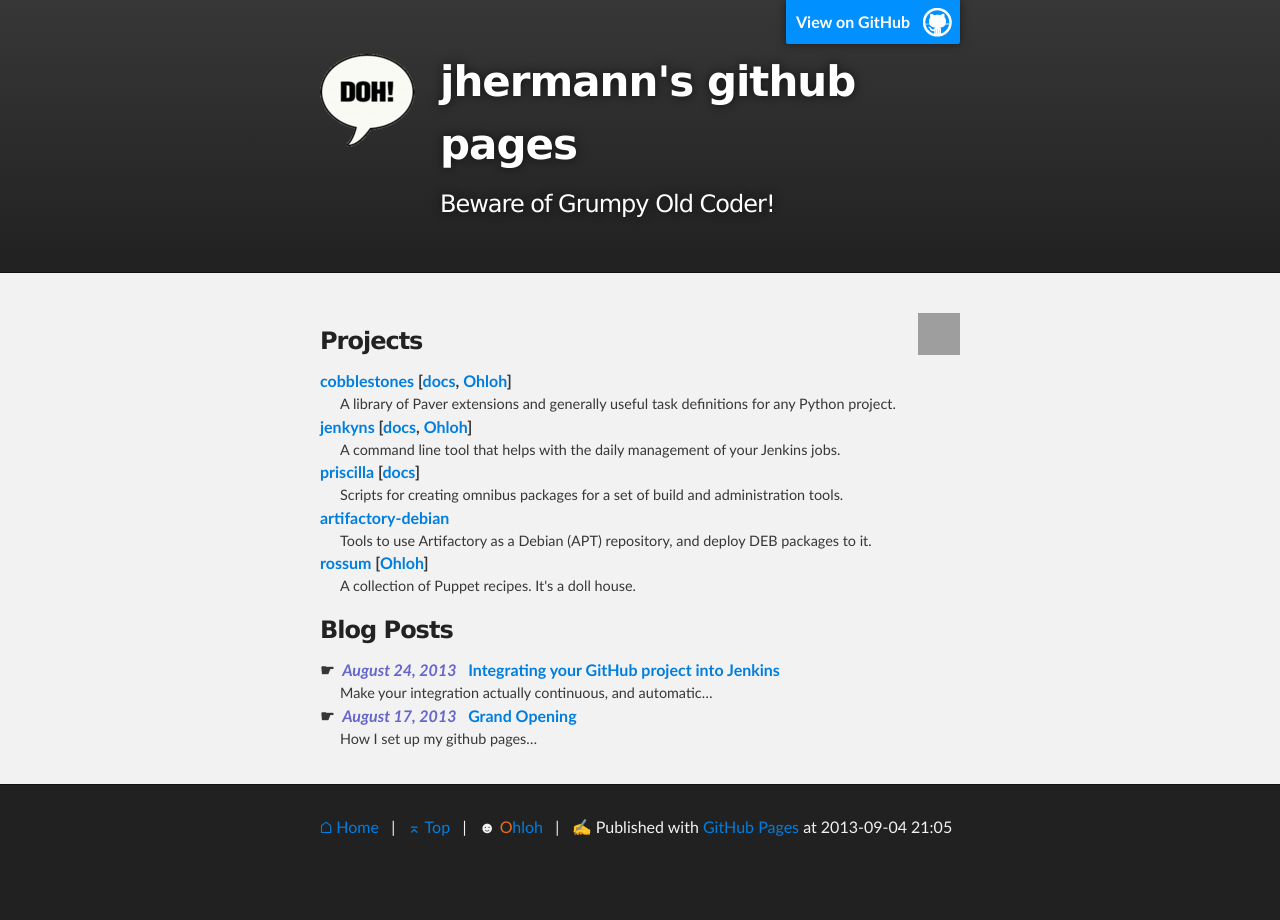
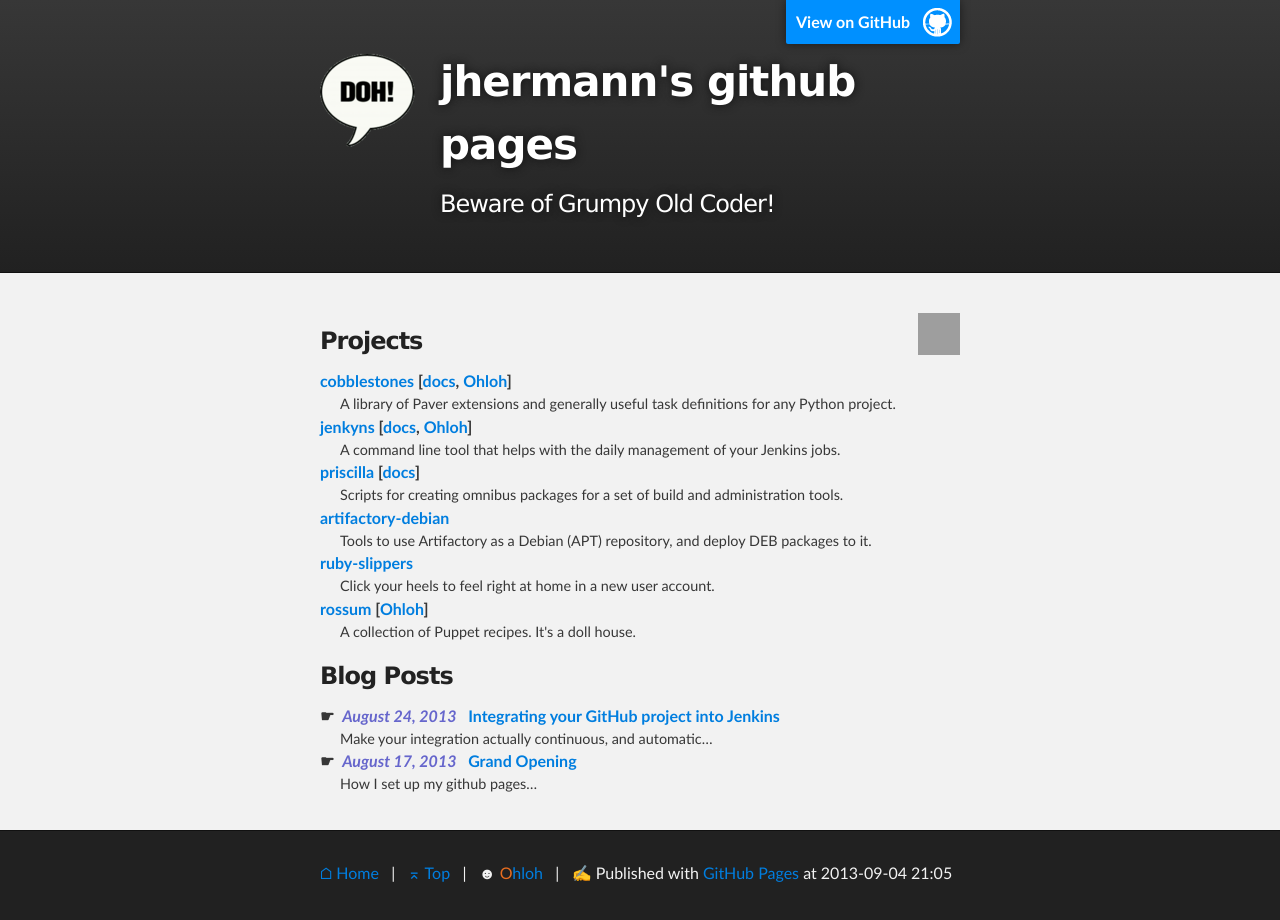
Before and after one commit to jhermann/jhermann.github.io, a Jekyll site: the page built from index.html, in a window 1280 px wide. Built offline with Jekyll 4.4.1, drawn with Linux system fonts in a browser that asks for light colours; Markdown is read by kramdown in place of the engine named in the settings; grey boxes are pictures that could not be loaded.

Commit message:
added ruby-slippers

```diff
--- a/index.html
+++ b/index.html
@@ -40,6 +40,13 @@ tagline: Beware of Grumpy Old Coder!
     </dd>
 
     <dt>
+        <a href="https://github.com/jhermann/ruby-slippers">ruby-slippers</a>
+    </dt>
+    <dd>
+        Click your heels to feel right at home in a new user account.
+    </dd>
+
+    <dt>
         <a href="https://github.com/jhermann/rossum">rossum</a>
         [<a href="https://www.ohloh.net/p/rossum">Ohloh</a>]
     </dt>
```
